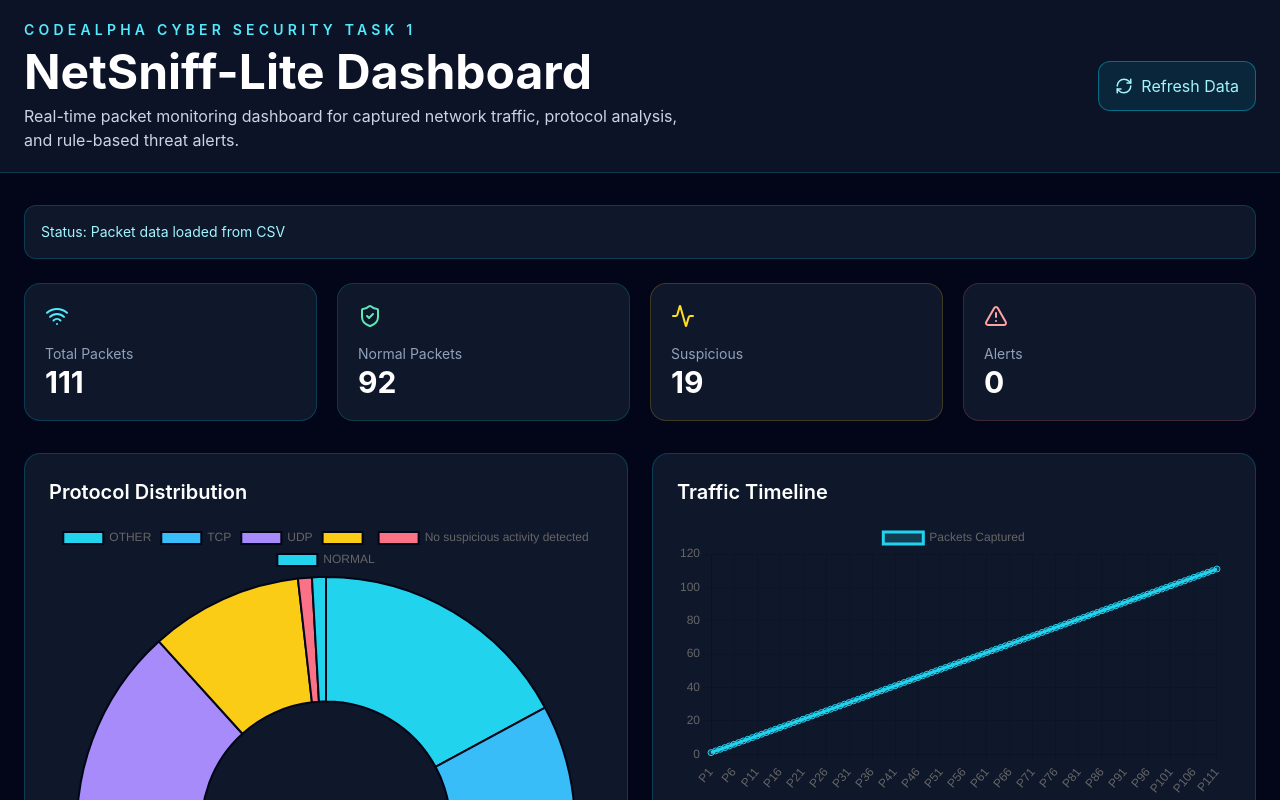
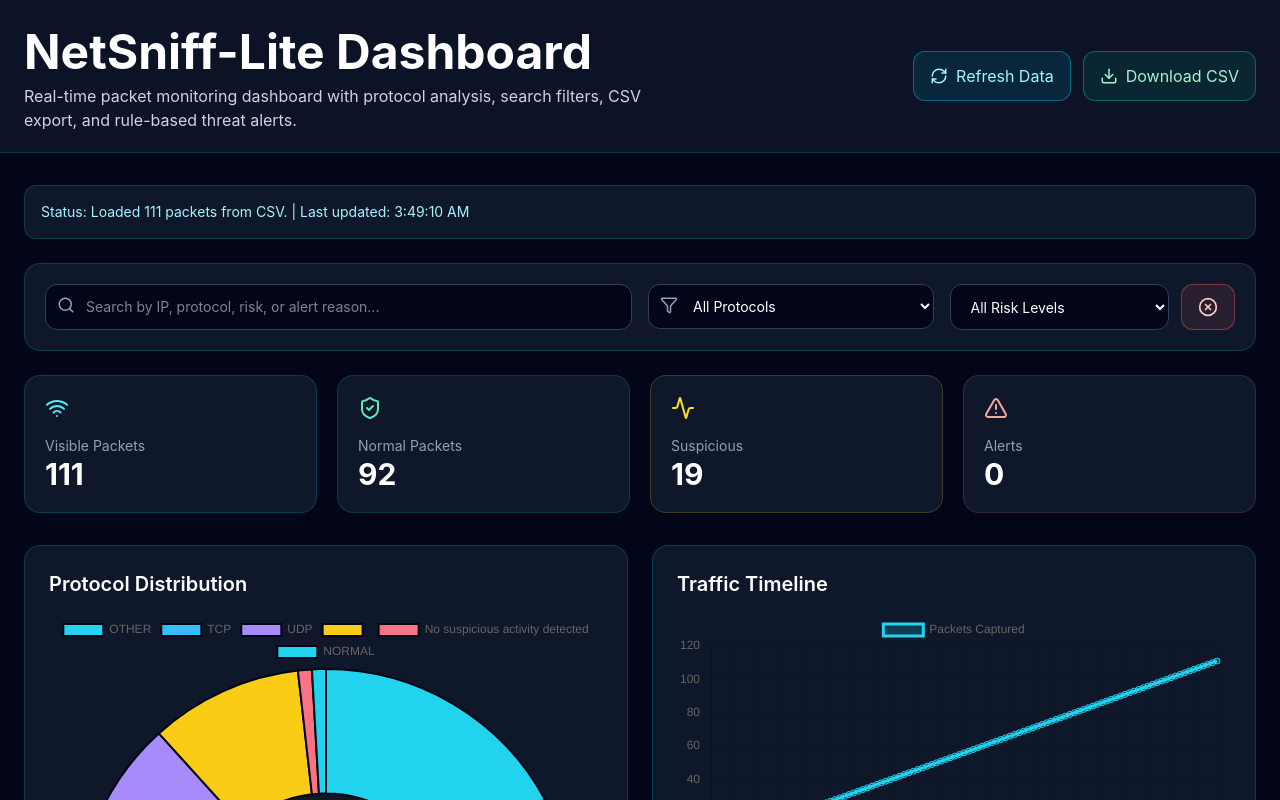
Before and after one commit to saraswati-5806/codealpha_tasks, a React app in the folder CodeAlpha_NetSniff-Lite/frontend/: page / in a window 1280 px wide. Shown: the top 800 px of the page. Built offline with nearby package versions, Linux system fonts and the light colour scheme; the HTML template or start-up script is replaced by a standard one.

Commit message:
Polish NetSniff Lite dashboard with filters and CSV export

```diff
--- a/CodeAlpha_NetSniff-Lite/frontend/src/App.jsx
+++ b/CodeAlpha_NetSniff-Lite/frontend/src/App.jsx
@@ -6,6 +6,10 @@ import {
   Wifi,
   FileText,
   RefreshCw,
+  Search,
+  Download,
+  Filter,
+  XCircle,
 } from "lucide-react";
 import {
   Chart as ChartJS,
@@ -90,13 +94,21 @@ function parseCSV(csvText) {
 function App() {
   const [packets, setPackets] = useState(SAMPLE_PACKETS);
   const [status, setStatus] = useState("Demo data loaded");
+  const [lastUpdated, setLastUpdated] = useState(new Date().toLocaleTimeString());
+  const [searchTerm, setSearchTerm] = useState("");
+  const [protocolFilter, setProtocolFilter] = useState("ALL");
+  const [riskFilter, setRiskFilter] = useState("ALL");
 
   const loadPackets = async () => {
+    setStatus("Refreshing packet data...");
+
     try {
-      const response = await fetch("/sample_packets.csv");
+      const response = await fetch(`/sample_packets.csv?time=${Date.now()}`);
 
       if (!response.ok) {
-        setStatus("Using demo data. CSV file not found in frontend/public.");
+        setPackets(SAMPLE_PACKETS);
+        setStatus("CSV not found. Showing built-in demo data.");
+        setLastUpdated(new Date().toLocaleTimeString());
         return;
       }
 
@@ -105,31 +117,58 @@ function App() {
 
       if (parsed.length > 0) {
         setPackets(parsed);
-        setStatus("Packet data loaded from CSV");
+        setStatus(`Loaded ${parsed.length} packets from CSV.`);
+      } else {
+        setPackets(SAMPLE_PACKETS);
+        setStatus("CSV is empty. Showing demo packet data.");
       }
+
+      setLastUpdated(new Date().toLocaleTimeString());
     } catch {
-      setStatus("Using demo data. Backend CSV is not connected yet.");
+      setPackets(SAMPLE_PACKETS);
+      setStatus("Could not load CSV. Showing demo packet data.");
+      setLastUpdated(new Date().toLocaleTimeString());
     }
   };
 
   useEffect(() => {
     loadPackets();
-    const interval = setInterval(loadPackets, 3000);
+    const interval = setInterval(loadPackets, 5000);
     return () => clearInterval(interval);
   }, []);
 
-  const totalPackets = packets.length;
-  const alertPackets = packets.filter((p) => p.risk_flag === "ALERT").length;
-  const suspiciousPackets = packets.filter(
+  const filteredPackets = useMemo(() => {
+    return packets.filter((packet) => {
+      const keyword = searchTerm.toLowerCase();
+
+      const matchesSearch =
+        packet.src_ip?.toLowerCase().includes(keyword) ||
+        packet.dst_ip?.toLowerCase().includes(keyword) ||
+        packet.protocol?.toLowerCase().includes(keyword) ||
+        packet.risk_flag?.toLowerCase().includes(keyword) ||
+        packet.alert_reason?.toLowerCase().includes(keyword);
+
+      const matchesProtocol =
+        protocolFilter === "ALL" || packet.protocol === protocolFilter;
+
+      const matchesRisk = riskFilter === "ALL" || packet.risk_flag === riskFilter;
+
+      return matchesSearch && matchesProtocol && matchesRisk;
+    });
+  }, [packets, searchTerm, protocolFilter, riskFilter]);
+
+  const totalPackets = filteredPackets.length;
+  const alertPackets = filteredPackets.filter((p) => p.risk_flag === "ALERT").length;
+  const suspiciousPackets = filteredPackets.filter(
     (p) => p.risk_flag === "SUSPICIOUS"
   ).length;
 
   const protocolCounts = useMemo(() => {
-    return packets.reduce((acc, packet) => {
+    return filteredPackets.reduce((acc, packet) => {
       acc[packet.protocol] = (acc[packet.protocol] || 0) + 1;
       return acc;
     }, {});
-  }, [packets]);
+  }, [filteredPackets]);
 
   const chartData = {
     labels: Object.keys(protocolCounts),
@@ -144,11 +183,11 @@ function App() {
   };
 
   const lineData = {
-    labels: packets.map((_, index) => `P${index + 1}`),
+    labels: filteredPackets.map((_, index) => `P${index + 1}`),
     datasets: [
       {
         label: "Packets Captured",
-        data: packets.map((_, index) => index + 1),
+        data: filteredPackets.map((_, index) => index + 1),
         borderColor: "#22d3ee",
         backgroundColor: "rgba(34, 211, 238, 0.2)",
         tension: 0.4,
@@ -163,42 +202,136 @@ function App() {
     return "bg-emerald-500/20 text-emerald-300 border-emerald-500/40";
   };
 
+  const clearFilters = () => {
+    setSearchTerm("");
+    setProtocolFilter("ALL");
+    setRiskFilter("ALL");
+  };
+
+  const downloadCSV = () => {
+    const headers = [
+      "timestamp",
+      "src_ip",
+      "dst_ip",
+      "protocol",
+      "src_port",
+      "dst_port",
+      "ttl",
+      "payload",
+      "risk_flag",
+      "alert_reason",
+    ];
+
+    const rows = filteredPackets.map((packet) =>
+      headers.map((header) => `"${packet[header] || ""}"`).join(",")
+    );
+
+    const csvContent = [headers.join(","), ...rows].join("\n");
+    const blob = new Blob([csvContent], { type: "text/csv;charset=utf-8;" });
+    const url = URL.createObjectURL(blob);
+
+    const link = document.createElement("a");
+    link.href = url;
+    link.download = "netsniff_filtered_packets.csv";
+    link.click();
+
+    URL.revokeObjectURL(url);
+  };
+
   return (
     <main className="min-h-screen bg-slate-950 text-white">
       <section className="border-b border-cyan-400/20 bg-slate-900/80 px-6 py-5">
         <div className="mx-auto flex max-w-7xl flex-col gap-4 md:flex-row md:items-center md:justify-between">
           <div>
-            <p className="text-sm font-semibold uppercase tracking-[0.3em] text-cyan-300">
-              CodeAlpha Cyber Security Task 1
-            </p>
+
             <h1 className="mt-2 text-3xl font-bold text-white md:text-5xl">
               NetSniff-Lite Dashboard
             </h1>
             <p className="mt-2 max-w-2xl text-slate-300">
-              Real-time packet monitoring dashboard for captured network traffic,
-              protocol analysis, and rule-based threat alerts.
+              Real-time packet monitoring dashboard with protocol analysis,
+              search filters, CSV export, and rule-based threat alerts.
             </p>
           </div>
 
+          <div className="flex flex-wrap gap-3">
             <button
               onClick={loadPackets}
-            className="flex w-fit items-center gap-2 rounded-xl border border-cyan-400/40 bg-cyan-400/10 px-4 py-3 text-cyan-200 transition hover:bg-cyan-400/20"
+              className="flex items-center gap-2 rounded-xl border border-cyan-400/40 bg-cyan-400/10 px-4 py-3 text-cyan-200 transition hover:bg-cyan-400/20"
             >
               <RefreshCw size={18} />
               Refresh Data
             </button>
+
+            <button
+              onClick={downloadCSV}
+              className="flex items-center gap-2 rounded-xl border border-emerald-400/40 bg-emerald-400/10 px-4 py-3 text-emerald-200 transition hover:bg-emerald-400/20"
+            >
+              <Download size={18} />
+              Download CSV
+            </button>
+          </div>
         </div>
       </section>
 
       <section className="mx-auto max-w-7xl px-6 py-8">
         <div className="mb-6 rounded-xl border border-cyan-400/20 bg-slate-900 p-4 text-sm text-cyan-200">
-          Status: {status}
+          Status: {status} | Last updated: {lastUpdated}
+        </div>
+
+        <div className="mb-6 grid gap-4 rounded-2xl border border-cyan-400/20 bg-slate-900 p-5 lg:grid-cols-4">
+          <div className="relative lg:col-span-2">
+            <Search className="absolute left-3 top-3 text-slate-400" size={18} />
+            <input
+              type="text"
+              placeholder="Search by IP, protocol, risk, or alert reason..."
+              value={searchTerm}
+              onChange={(e) => setSearchTerm(e.target.value)}
+              className="w-full rounded-xl border border-slate-700 bg-slate-950 py-3 pl-10 pr-4 text-sm text-white outline-none transition focus:border-cyan-400"
+            />
+          </div>
+
+          <div className="relative">
+            <Filter className="absolute left-3 top-3 text-slate-400" size={18} />
+            <select
+              value={protocolFilter}
+              onChange={(e) => setProtocolFilter(e.target.value)}
+              className="w-full rounded-xl border border-slate-700 bg-slate-950 py-3 pl-10 pr-4 text-sm text-white outline-none transition focus:border-cyan-400"
+            >
+              <option value="ALL">All Protocols</option>
+              <option value="TCP">TCP</option>
+              <option value="UDP">UDP</option>
+              <option value="ICMP">ICMP</option>
+              <option value="ARP">ARP</option>
+              <option value="OTHER">OTHER</option>
+            </select>
+          </div>
+
+          <div className="flex gap-3">
+            <select
+              value={riskFilter}
+              onChange={(e) => setRiskFilter(e.target.value)}
+              className="w-full rounded-xl border border-slate-700 bg-slate-950 px-4 py-3 text-sm text-white outline-none transition focus:border-cyan-400"
+            >
+              <option value="ALL">All Risk Levels</option>
+              <option value="NORMAL">NORMAL</option>
+              <option value="SUSPICIOUS">SUSPICIOUS</option>
+              <option value="ALERT">ALERT</option>
+            </select>
+
+            <button
+              onClick={clearFilters}
+              className="rounded-xl border border-red-400/40 bg-red-400/10 px-4 text-red-200 transition hover:bg-red-400/20"
+              title="Clear filters"
+            >
+              <XCircle size={20} />
+            </button>
+          </div>
         </div>
 
         <div className="grid gap-5 md:grid-cols-4">
           <div className="rounded-2xl border border-cyan-400/20 bg-slate-900 p-5">
             <Wifi className="mb-4 text-cyan-300" />
-            <p className="text-sm text-slate-400">Total Packets</p>
+            <p className="text-sm text-slate-400">Visible Packets</p>
             <h2 className="text-3xl font-bold">{totalPackets}</h2>
           </div>
 
@@ -242,7 +375,7 @@ function App() {
           </h3>
 
           <div className="grid gap-3">
-            {packets
+            {filteredPackets
               .filter((p) => p.risk_flag !== "NORMAL")
               .map((packet, index) => (
                 <div
@@ -258,9 +391,8 @@ function App() {
                 </div>
               ))}
 
-            {packets.filter((p) => p.risk_flag !== "NORMAL").length === 0 && (
-              <p className="text-slate-400">No alerts detected yet.</p>
-            )}
+            {filteredPackets.filter((p) => p.risk_flag !== "NORMAL").length ===
+              0 && <p className="text-slate-400">No alerts detected yet.</p>}
           </div>
         </div>
 
@@ -284,14 +416,18 @@ function App() {
               </thead>
 
               <tbody>
-                {packets.map((packet, index) => (
+                {filteredPackets.map((packet, index) => (
                   <tr
                     key={index}
                     className="border-b border-slate-800 hover:bg-slate-800/60"
                   >
                     <td className="p-3 text-slate-300">{packet.timestamp}</td>
-                    <td className="p-3">{packet.src_ip}:{packet.src_port}</td>
-                    <td className="p-3">{packet.dst_ip}:{packet.dst_port}</td>
+                    <td className="p-3">
+                      {packet.src_ip}:{packet.src_port}
+                    </td>
+                    <td className="p-3">
+                      {packet.dst_ip}:{packet.dst_port}
+                    </td>
                     <td className="p-3 text-cyan-300">{packet.protocol}</td>
                     <td className="p-3">{packet.ttl}</td>
                     <td className="p-3">
@@ -305,6 +441,14 @@ function App() {
                     </td>
                   </tr>
                 ))}
+
+                {filteredPackets.length === 0 && (
+                  <tr>
+                    <td colSpan="6" className="p-6 text-center text-slate-400">
+                      No packets match your current filters.
+                    </td>
+                  </tr>
+                )}
               </tbody>
             </table>
           </div>
```
Lines whose indentation alone changed are shown as unchanged.
